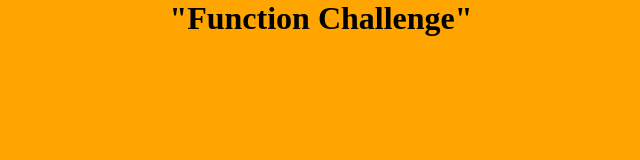
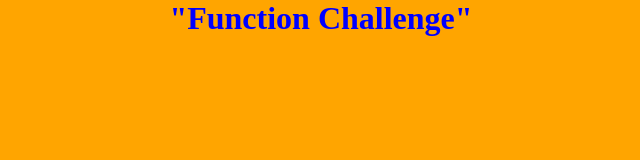
Before and after one commit to JL-golf14/Prime_Prestudy_01, a plain HTML site: page index.html in a window 1280 px wide. Shown: the whole page, without its empty margins (319-959 px from the left). Drawn offline with Linux system fonts and the light colour scheme.

Commit message:
Update stylesheet.css

```diff
--- a/stylesheet.css
+++ b/stylesheet.css
@@ -1,6 +1,6 @@
 
 h1{
-  text: #ee33ff;
+  color: #0000ff;
   text-align: center;
 	margin: auto;}
 
```
